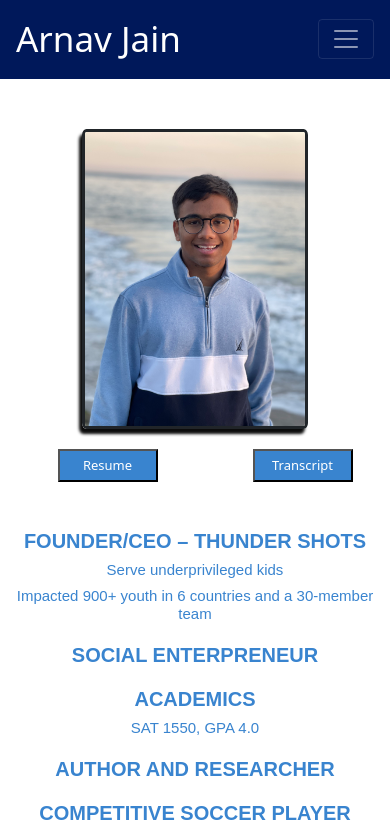
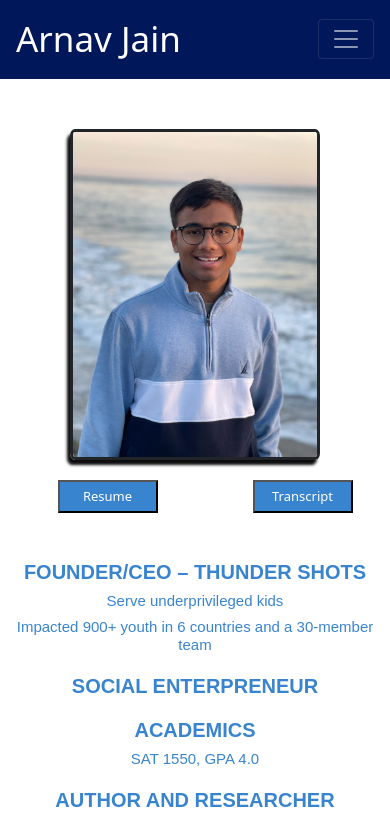
Before and after one commit to rbalonek/arnav-portfolio, a React (Create React App) app: page / in a window 390 px wide. Shown: the top 835 px of the page. Built offline with nearby package versions, Linux system fonts and the light colour scheme.

Commit message:
Fixed img Landing

```diff
--- a/src/components/New Components/Awards/AwardsCarousel/AwardsCarousel.css
+++ b/src/components/New Components/Awards/AwardsCarousel/AwardsCarousel.css
@@ -17,3 +17,9 @@
     /* top: 50px; */
   }
 }
+@media (max-width: 500px) {
+  .awards-carousel__container {
+    width: 80vw;
+    bottom: 50px;
+  }
+}
--- a/src/components/New Components/Landing/Landing.css
+++ b/src/components/New Components/Landing/Landing.css
@@ -266,16 +266,6 @@
   }
 }
 
-@media (max-width: 430px) {
-  .landing__image {
-    /* width: 300px; */
-    height: 300px;
-    width: auto;
-  }
-  .landing__container {
-    min-height: 800px;
-  }
-}
 @media (max-width: 350px) {
 }
 
@@ -295,6 +285,16 @@
     top: 10px;
   }
 }
+@media (max-width: 430px) {
+  .landing__image {
+    /* width: 300px; */
+    /* height: 300px; */
+    width: 250px;
+  }
+  .landing__container {
+    min-height: 800px;
+  }
+}
 
 @media not all and (min-resolution: 0.001dpcm) {
   @supports (-webkit-appearance: none) and (stroke-color: transparent) {
```
